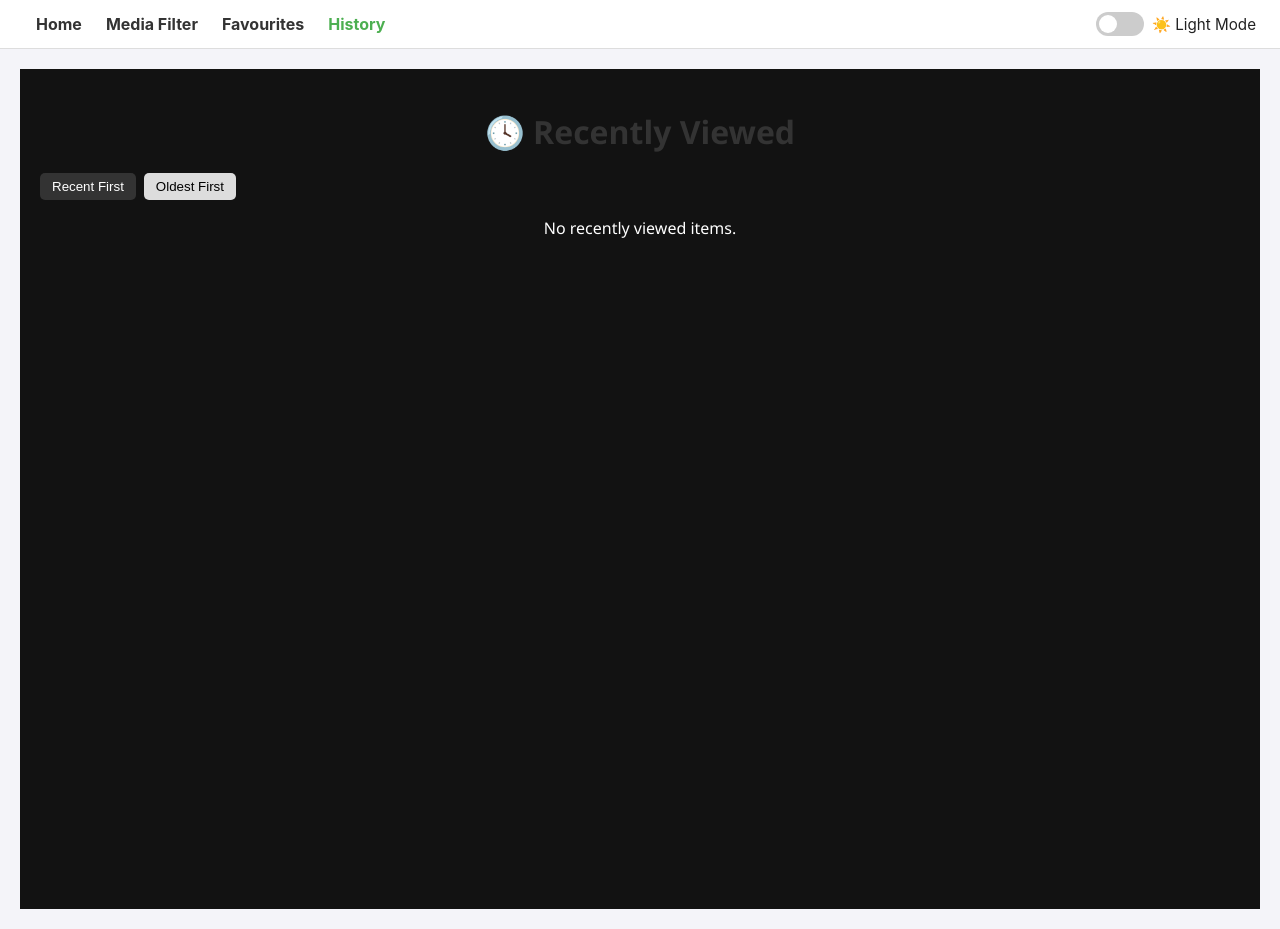
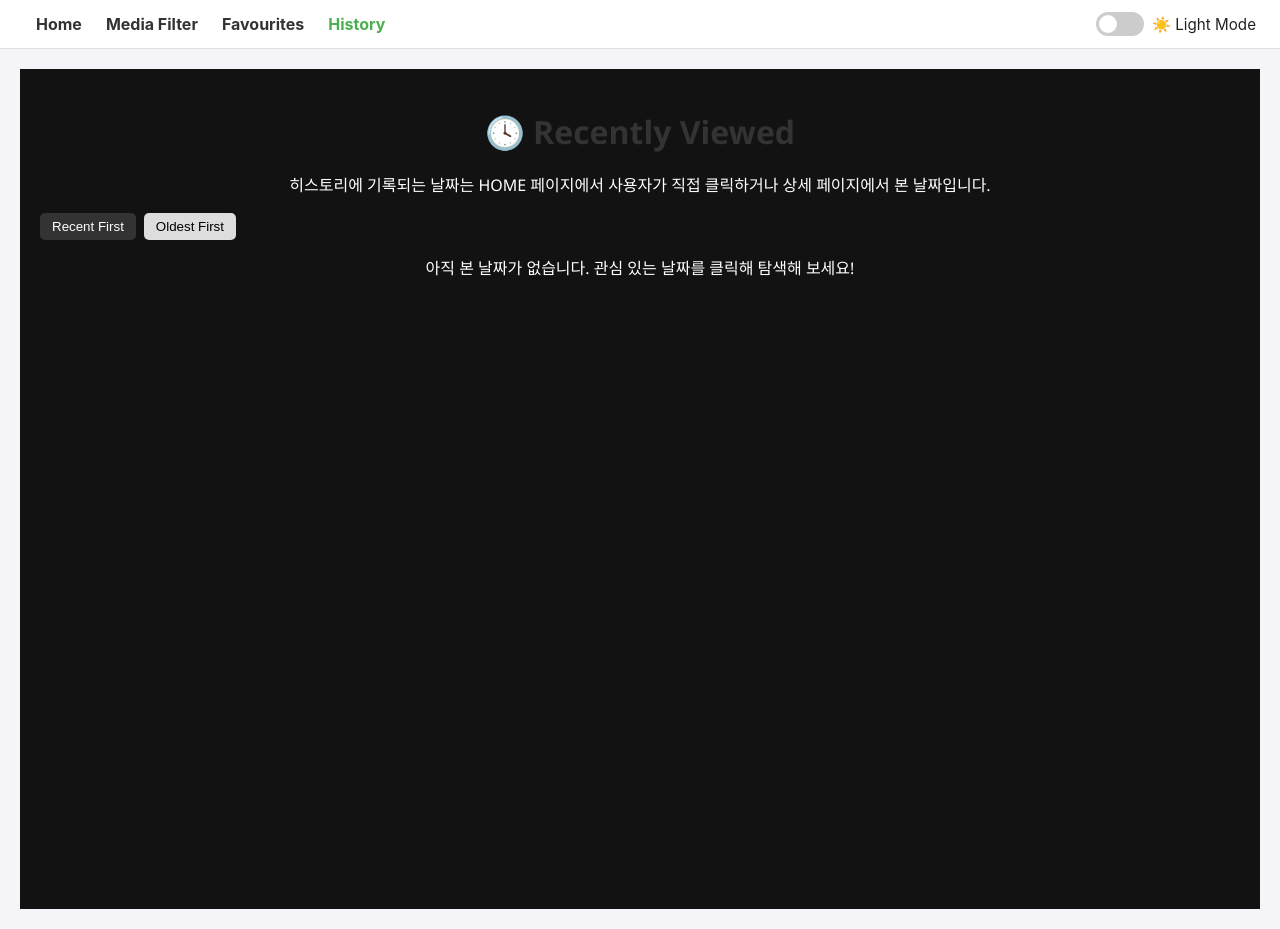
Before and after one commit to jinantonic/nasa-apod-project, a React (Create React App) app in the folder frontend/: page /history in a window 1280 px wide. Built offline with nearby package versions, Linux system fonts and the light colour scheme.

Commit message:
Clarify the history content for the user

```diff
--- a/frontend/src/pages/History.js
+++ b/frontend/src/pages/History.js
@@ -18,6 +18,10 @@ function History() {
     <div className="history-container">
       <h1>🕓 Recently Viewed</h1>
 
+      <p className="history-info">
+        히스토리에 기록되는 날짜는 HOME 페이지에서 사용자가 직접 클릭하거나 상세 페이지에서 본 날짜입니다.
+      </p>
+
       <div className="sort-buttons">
         <button
           className={sortOrder === 'recent' ? 'active' : ''}
@@ -34,7 +38,7 @@ function History() {
       </div>
 
       {sortedHistory.length === 0 ? (
-        <p>No recently viewed items.</p>
+        <p>아직 본 날짜가 없습니다. 관심 있는 날짜를 클릭해 탐색해 보세요!</p>
       ) : (
         <ul className="history-list">
           {sortedHistory.map(date => (
```
